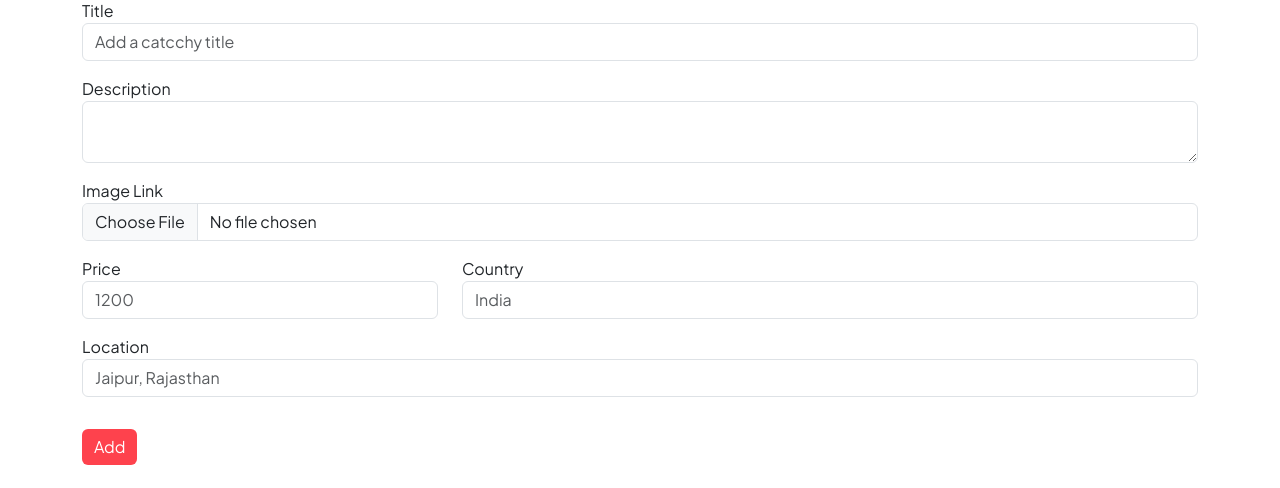
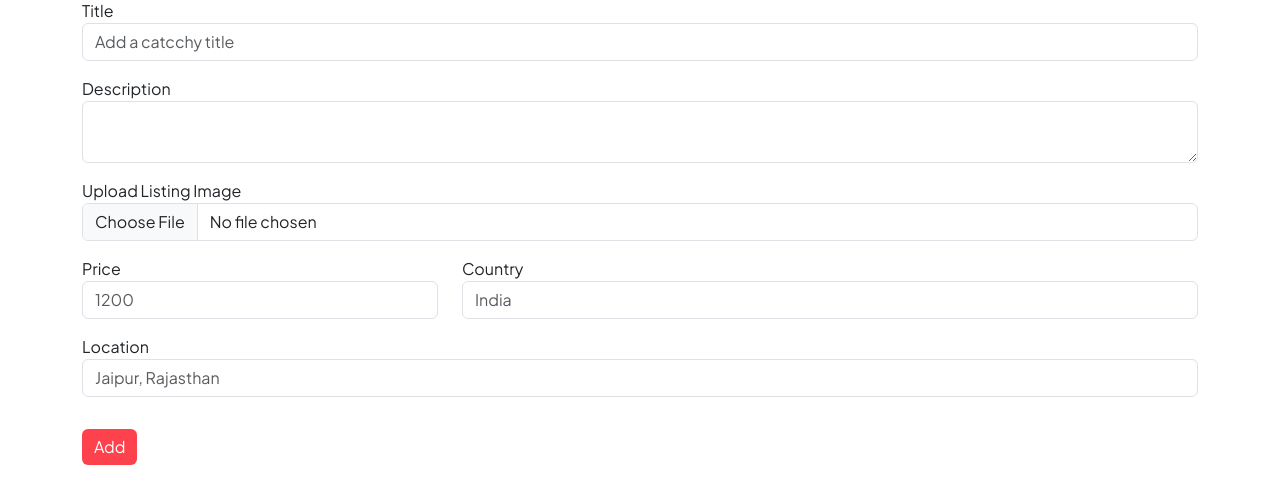
Before and after one commit to parth63s/Stay-Easy-Hub, a Node server app: page /listings/new in a window 1280 px wide. Shown: the part 187-675 px from the top of the page. Run offline with Node 20, Linux system fonts and the light colour scheme; the visitor is signed in with stand-in values (Sample User, id 1); some libraries are stand-ins or nearby versions.

Commit message:
Edit change image

```diff
--- a/controllers/listings.js
+++ b/controllers/listings.js
@@ -49,6 +49,12 @@ module.exports.renderEditForm = async (req, res) => {
 module.exports.updateListing = async (req, res) => {
     let {id} = req.params;
     await Listing.findByIdAndUpdate(id, {...req.body.listing});
+    if(typeof req.file !== "undefined") {
+        let url = req.file.path;
+        let filename = req.file.filename;
+        listing.image = {url, filename};
+        await listing.save();
+    }
     req.flash("success", "Listing Updated!");
     res.redirect(`/listings/${id}`);
 }
--- a/routes/listing.js
+++ b/routes/listing.js
@@ -22,7 +22,7 @@ router.get("/new", isLoggedIn, listingControler.renderNewForm);
 
 router.route("/:id")
     .get(wrapAsync(listingControler.showListing))
-    .put(isLoggedIn, isOwner, validateListing, wrapAsync(listingControler.updateListing))
+    .put(isLoggedIn, isOwner, upload.single('listing[image]'), validateListing, wrapAsync(listingControler.updateListing))
     .delete(isLoggedIn, isOwner,wrapAsync(listingControler.destroyListing));
 
 // Edit Route
--- a/views/listing/edit.ejs
+++ b/views/listing/edit.ejs
@@ -5,7 +5,7 @@
 
         <h3>Edit your Listing</h3>
 
-        <form method="post" action="/listings/<%= listing._id %>?_method=PUT" novalidate class="needs-validation">
+        <form method="post" action="/listings/<%= listing._id %>?_method=PUT" novalidate class="needs-validation" enctype="multipart/form-data">
             <div class="mb-3">
                 <lable for="title" class="form-label">Title</lable>
                 <input name="listing[title]" class="form-control" value="<%= listing.title %>"  type="text" required>
@@ -19,8 +19,8 @@
 
             </div>
             <div class="mb-3">
-                <lable for="image" class="form-label">Image Link</lable>
-                <input name="listing[image]" class="form-control" value="<%= listing.image %>" type="text" required>
+                <lable for="image" class="form-label">Upload New Image</lable>
+                <input name="listing[image]" class="form-control" type="file" >
                 <div class="invalid-feedback">please enter a valid Link for Image</div>
 
             </div>
--- a/views/listing/new.ejs
+++ b/views/listing/new.ejs
@@ -19,8 +19,9 @@
             </div>
 
             <div class="mb-3">
-                <lable for="image" class="form-label">Image Link</lable>
-                <input name="listing[image]"  type="file" class="form-control">
+                <lable for="image" class="form-label">Upload Listing Image</lable>
+                <input name="listing[image]"  type="file" class="form-control" required>
+
             </div>
 
             <div class="row">
```
